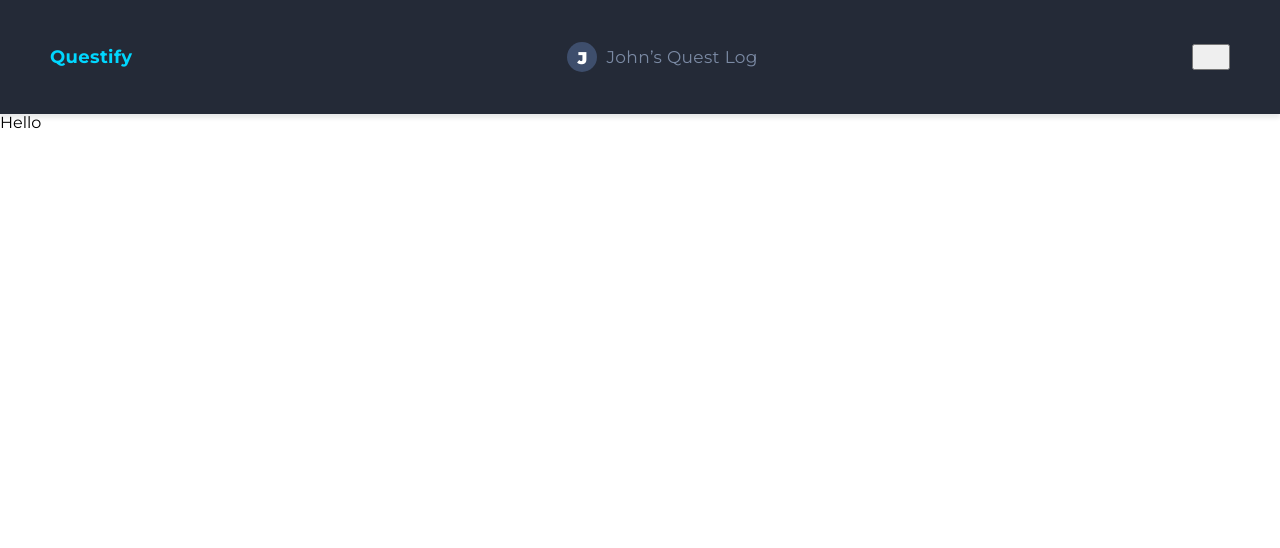
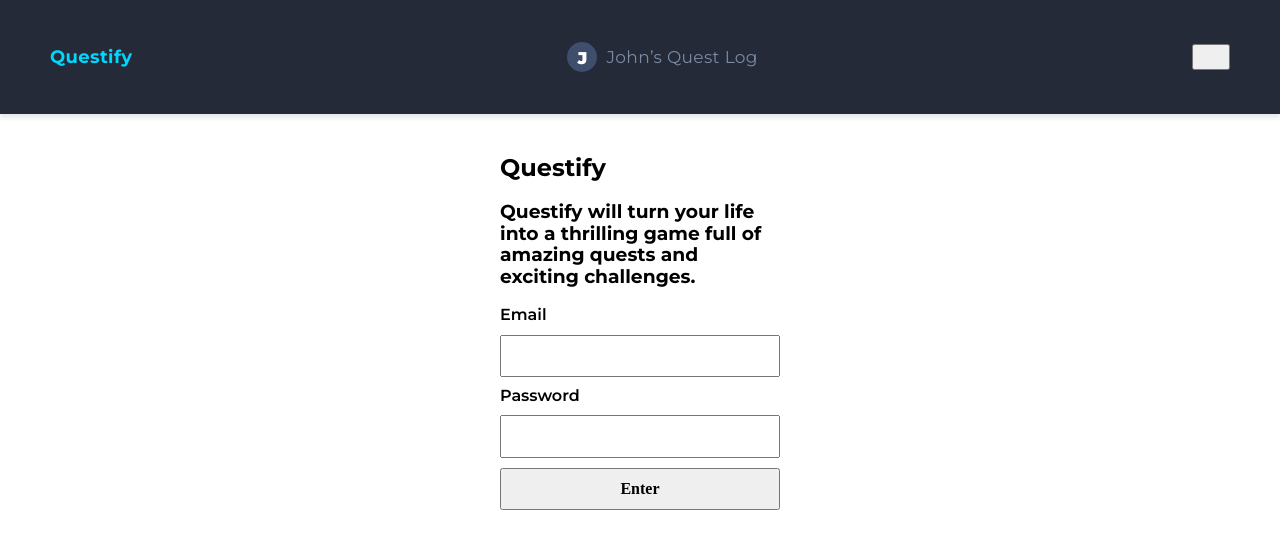
Before and after one commit to Sir-Jimbo/Questify, a React (Create React App) app: page / in a window 1280 px wide. Shown: the top 548 px of the page. Built offline with nearby package versions, Linux system fonts and the light colour scheme.

Commit message:
landing-page published

```diff
--- a/public/index.html
+++ b/public/index.html
@@ -8,20 +8,7 @@
   <meta name="theme-color" content="#000000" />
   <meta name="description" content="Web site created using create-react-app" />
   <link rel="apple-touch-icon" href="%PUBLIC_URL%/logo192.png" />
-  <!--
-      manifest.json provides metadata used when your web app is installed on a
-      user's mobile device or desktop. See https://developers.google.com/web/fundamentals/web-app-manifest/
-    -->
   <link rel="manifest" href="%PUBLIC_URL%/manifest.json" />
-  <!--
-      Notice the use of %PUBLIC_URL% in the tags above.
-      It will be replaced with the URL of the `public` folder during the build.
-      Only files inside the `public` folder can be referenced from the HTML.
-
-      Unlike "/favicon.ico" or "favicon.ico", "%PUBLIC_URL%/favicon.ico" will
-      work correctly both with client-side routing and a non-root public URL.
-      Learn how to configure a non-root public URL by running `npm run build`.
-    -->
   <link rel="preconnect" href="https://fonts.gstatic.com">
   <link
     href="https://fonts.googleapis.com/css2?family=Montserrat:ital,wght@0,100;0,200;0,300;0,400;0,500;0,600;0,700;0,800;0,900;1,100;1,200;1,300;1,400;1,500;1,600;1,700;1,800;1,900&display=swap"
@@ -32,16 +19,7 @@
 <body>
   <noscript>You need to enable JavaScript to run this app.</noscript>
   <div id="root"></div>
-  <!--
-      This HTML file is a template.
-      If you open it directly in the browser, you will see an empty page.
-
-      You can add webfonts, meta tags, or analytics to this file.
-      The build step will place the bundled scripts into the <body> tag.
-
-      To begin the development, run `npm start` or `yarn start`.
-      To create a production bundle, use `npm run build` or `yarn build`.
-    -->
+  <div id="LoginPage"></div>
 </body>
 
 </html>
--- a/src/components/App/App.jsx
+++ b/src/components/App/App.jsx
@@ -4,6 +4,7 @@ import React, { useEffect, Suspense, lazy } from 'react';
 import Header from '../Header/Header';
 import Layout from '../Layout/Layout';
 import s from './App.module.css'
+import LoginPage from '../../pages/Login-page/LoginPage'
 
 //const DashboardPage = lazy(() => import('../../pages/DashboardPage/DashboardPage'))
 
@@ -12,9 +13,9 @@ export default function App() {
   return (
     <div>
       <Header />
-      <Layout>
+      <LoginPage>
         Hello
-    </Layout>
+    </LoginPage>
     </div>
   );
 }
--- /dev/null
+++ b/src/pages/Login-page/LoginPage.js
@@ -0,0 +1,62 @@
+import React, { useState } from "react";
+import { useDispatch } from "react-redux";
+import authOperations from "../../redux/auth/auth-operations";
+import s from "./LoginPage.module.css";
+
+export default function LoginPage(params) {
+  const dispatch = useDispatch();
+  const [email, setEmail] = useState("");
+  const [password, setPassword] = useState("");
+
+  const handleChangeEmail = ({ target }) => {
+    setEmail(target.value);
+  };
+
+  const handleChangePassword = ({ target }) => {
+    setPassword(target.value);
+  };
+
+  const handleFormSubmit = (e) => {
+    e.preventDefault();
+
+    dispatch(authOperations.loginUser({ email, password }));
+
+    setEmail("");
+    setPassword("");
+  };
+
+  return (
+    <div className={s.container}>
+      <h2>Questify</h2>
+      <h3>
+        Questify will turn your life into a thrilling game full of amazing
+        quests and exciting challenges.
+      </h3>
+      <form className={s.form} onSubmit={handleFormSubmit}>
+        <label className={s.formLabel}>
+          Email
+          <input
+            type="email"
+            name="email"
+            onChange={handleChangeEmail}
+            value={email}
+            className={s.formInput}
+          />
+        </label>
+        <label className={s.formLabel}>
+          Password
+          <input
+            type="password"
+            name="password"
+            onChange={handleChangePassword}
+            value={password}
+            className={s.formInput}
+          />
+        </label>
+        <button type="submit" className={s.formButton}>
+          Enter
+        </button>
+      </form>
+    </div>
+  );
+}
--- /dev/null
+++ b/src/pages/Login-page/LoginPage.module.css
@@ -0,0 +1,25 @@
+.container {
+  font-family: inherit;
+  margin: 0 auto;
+  padding: 20px;
+  width: 320px;
+}
+.form {
+  display: flex;
+  flex-direction: column;
+}
+.formLabel {
+  display: flex;
+  flex-direction: column;
+  font-weight: 600;
+}
+.formInput {
+  padding: 10px;
+  margin-top: 10px;
+  margin-bottom: 10px;
+}
+.formButton {
+  font-family: 'New Tegomin', serif;
+  font-weight: 700;
+  padding: 10px;
+}
```
Also changed, not shown: 1 other file (tests, documents, lock files or other folders).
